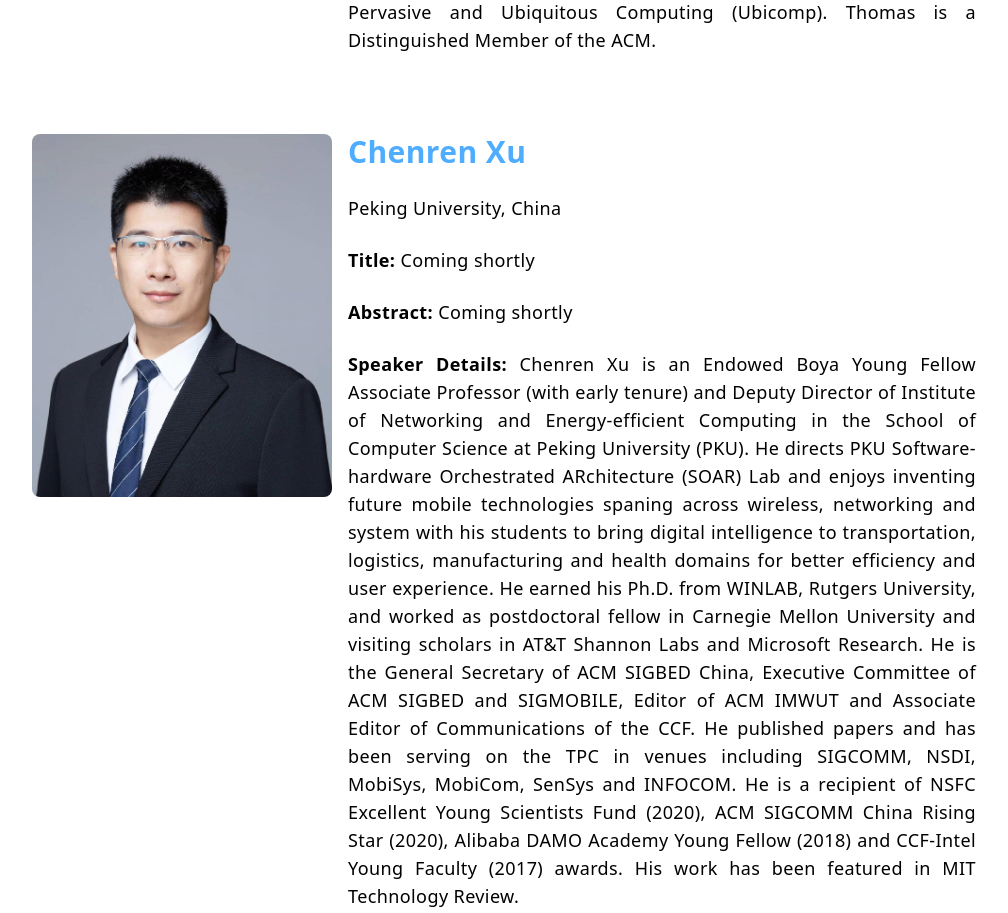
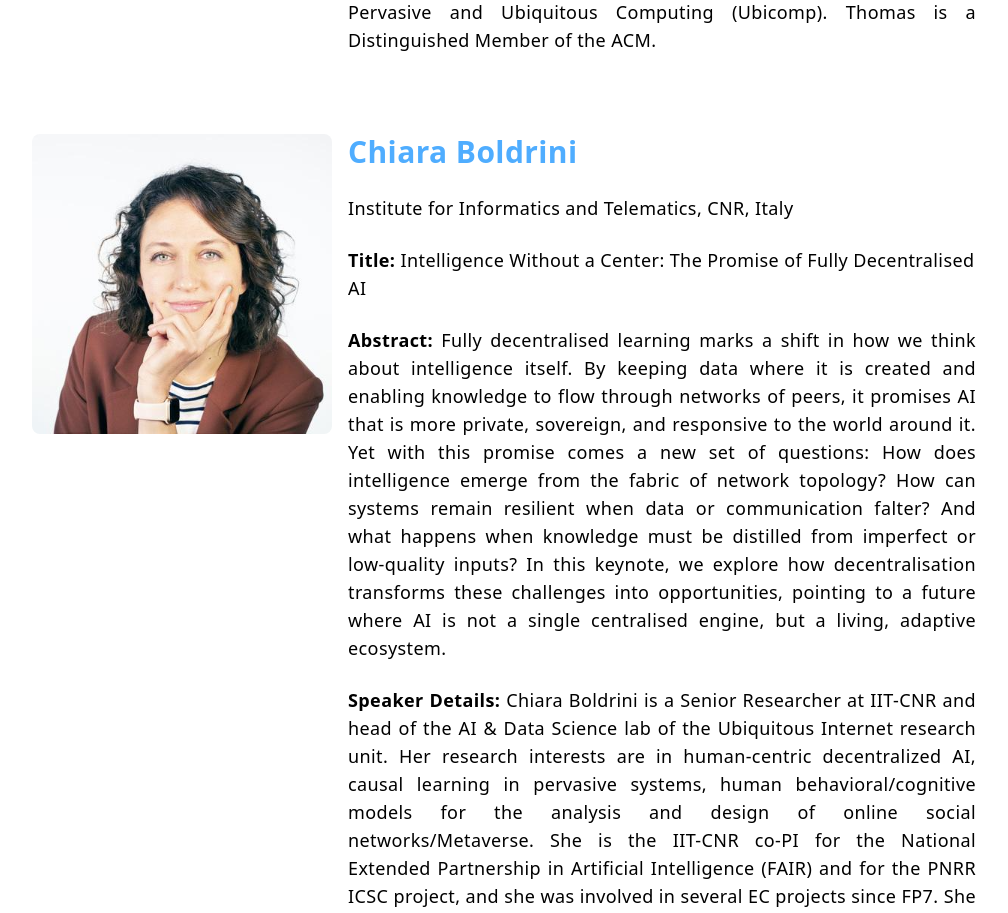
Before and after one commit to ubisense2025/ubisense2025.github.io, a website: page speakers.html in a window 1280 px wide. Shown: the part 2300-3213 px from the top of the page, without its empty margins (136-1144 px from the left). Drawn offline with Linux system fonts and the light colour scheme.

Commit message:
修改演讲人

```diff
--- a/speakers.html
+++ b/speakers.html
@@ -42,22 +42,6 @@
         </div>
         <div class="flex flex-col md:flex-row gap-4">
           <div class="w-full max-w-[300px] mx-auto">
-            <img src="./assets/img/speaker-Chenren-Xu.png" alt="Chenren-Xu" class="w-full rounded-lg sticky top-10" />
-          </div>
-          <div class="w-full flex gap-6 flex-col">
-            <h2 class="font-sans text-3xl text-moonlight-500"><b>Chenren Xu</b></h2>
-            <p>Peking University, China</p>
-            <p><b>Title:</b> Coming shortly</p>
-            <p class="text-justify">
-              <b>Abstract:</b> Coming shortly
-            </p>
-            <p class="text-justify">
-              <b>Speaker Details:</b> Chenren Xu is an Endowed Boya Young Fellow Associate Professor (with early tenure) and Deputy Director of Institute of Networking and Energy-efficient Computing in the School of Computer Science at Peking University (PKU). He directs PKU Software-hardware Orchestrated ARchitecture (SOAR) Lab and enjoys inventing future mobile technologies spaning across wireless, networking and system with his students to bring digital intelligence to transportation, logistics, manufacturing and health domains for better efficiency and user experience. He earned his Ph.D. from WINLAB, Rutgers University, and worked as postdoctoral fellow in Carnegie Mellon University and visiting scholars in AT&T Shannon Labs and Microsoft Research. He is the General Secretary of ACM SIGBED China, Executive Committee of ACM SIGBED and SIGMOBILE, Editor of ACM IMWUT and Associate Editor of Communications of the CCF. He published papers and has been serving on the TPC in venues including SIGCOMM, NSDI, MobiSys, MobiCom, SenSys and INFOCOM. He is a recipient of NSFC Excellent Young Scientists Fund (2020), ACM SIGCOMM China Rising Star (2020), Alibaba DAMO Academy Young Fellow (2018) and CCF-Intel Young Faculty (2017) awards. His work has been featured in MIT Technology Review.
-            </p>
-          </div>
-        </div>
-        <div class="flex flex-col md:flex-row gap-4">
-          <div class="w-full max-w-[300px] mx-auto">
             <img src="./assets/img/speaker-Chiara-Boldrini.png" alt="Chiara-Boldrini" class="w-full rounded-lg sticky top-10" />
           </div>
           <div class="w-full flex gap-6 flex-col">
```
Also changed, not shown: schedule.html (+2 -2 lines), assets/img/speaker-Chenren-Xu.png (deleted).
